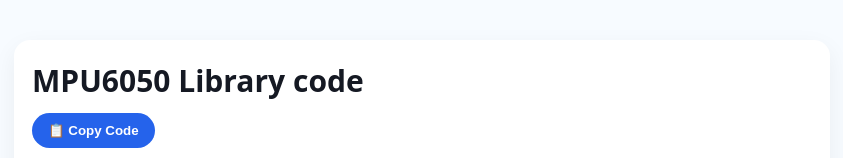
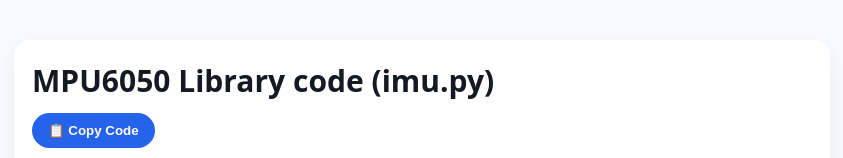
Before and after one commit to moonpreneur-code/MPU6050_Library, a plain HTML site: page index.html in a window 1280 px wide. Shown: the top 158 px of the page, without its empty margins (218-1061 px from the left). Drawn offline with Linux system fonts and the light colour scheme.

Commit message:
Update index.html

```diff
--- a/index.html
+++ b/index.html
@@ -34,7 +34,7 @@
 <body>
   <div class="wrap">
     <div class="card">
-      <h1>MPU6050 Library code</h1>
+      <h1>MPU6050 Library code (imu.py)</h1>
 
       <div class="tools">
         <button id="copyBtn" aria-label="Copy code">📋 Copy Code</button>
```
